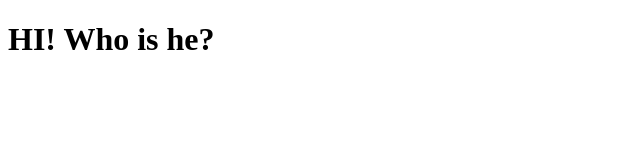
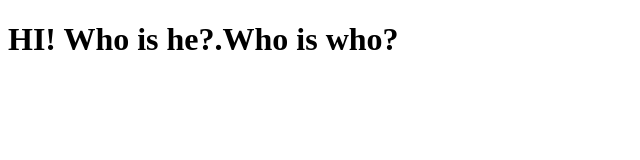
Before and after one commit to RanaMuzamal/Bootcamp2020_sample, a plain HTML site: page index.html in a window 1280 px wide. Shown: the whole page, without its empty margins (0-640 px from the left). Drawn offline with Linux system fonts and the light colour scheme.

Commit message:
Update index.html

```diff
--- a/index.html
+++ b/index.html
@@ -7,6 +7,6 @@
     <title>Document</title>
 </head>
 <body>
-    <h1>HI! Who is he?</h1>
+    <h1>HI! Who is he?.Who is who?</h1>
 </body>
 </html>
```
